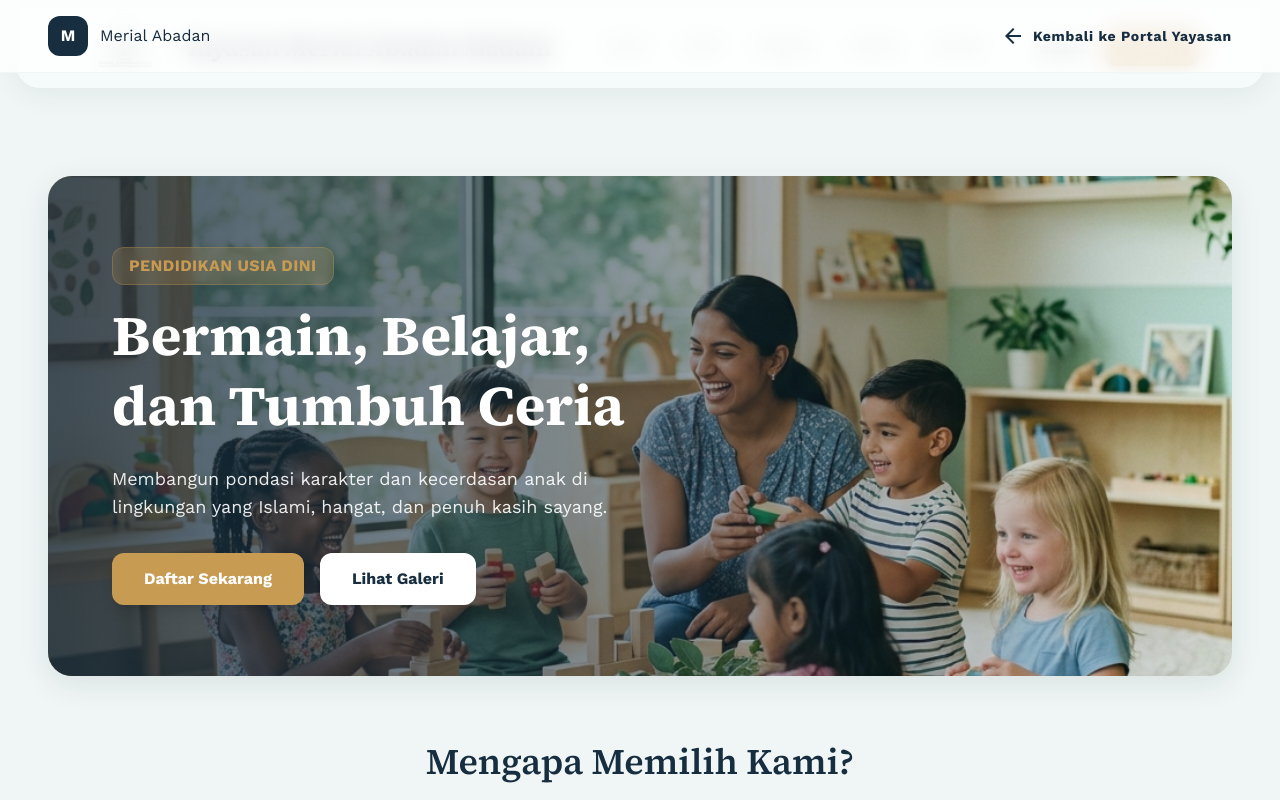
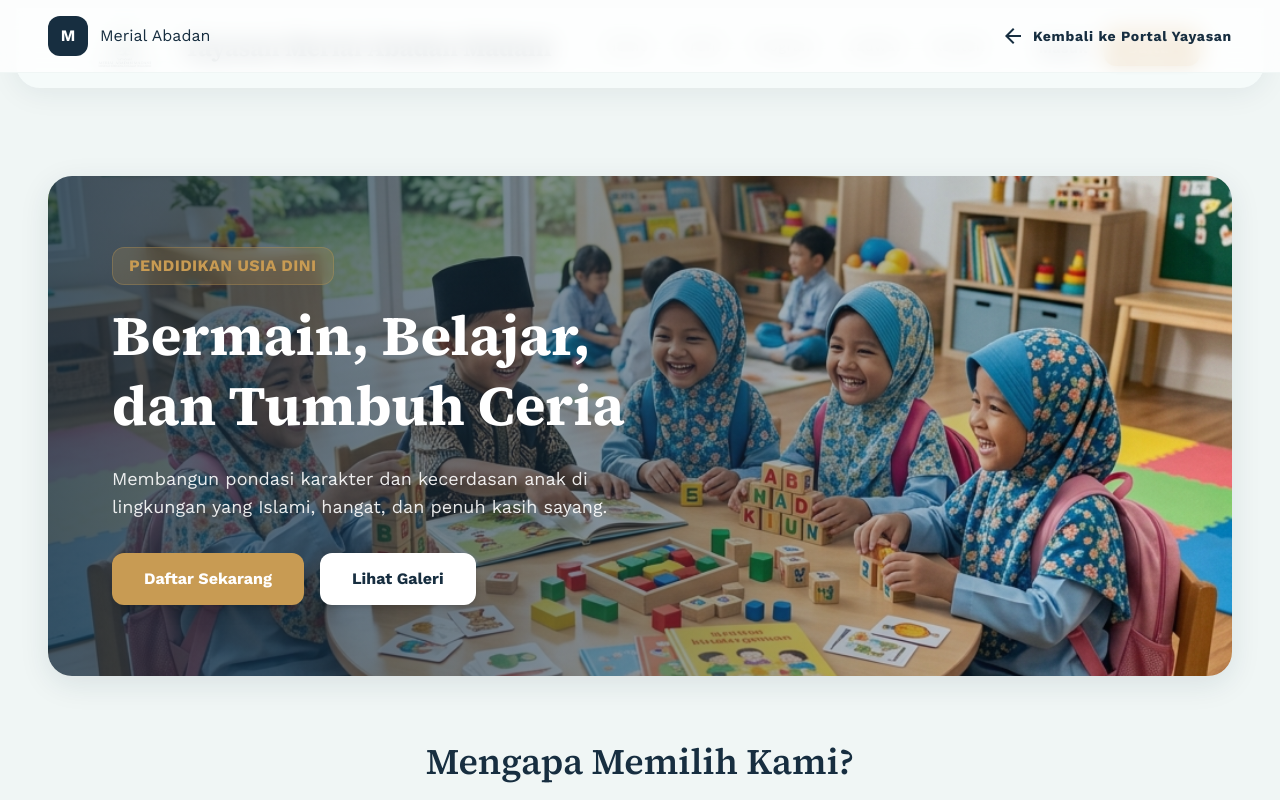
Before and after one commit to smocksec/yayasan-merial-abadan, a Next.js app: page /paud-tk in a window 1280 px wide. Shown: the top 800 px of the page. Built offline with nearby package versions, Linux system fonts and the light colour scheme.

Commit message:
rubah nuansa landing page paud-tk

```diff
--- a/src/app/paud-tk/page.tsx
+++ b/src/app/paud-tk/page.tsx
@@ -26,8 +26,8 @@ export default function PaudTkLanding() {
           <div className="relative rounded-3xl overflow-hidden shadow-[0_8px_30px_rgba(23,46,64,0.1)] group">
             <div className="w-full h-[500px] relative">
               <Image
-                src="/paud_tk_hero.png"
-                alt="Anak-anak PAUD & TK bermain ceria"
+                src="/paud_tk_islami_hero.png"
+                alt="Anak-anak PAUD & TK islami belajar ceria"
                 fill
                 className="object-cover transform group-hover:scale-105 transition-transform duration-700"
               />
```
Also changed, not shown: public/paud_tk_islami_hero.png (added).
